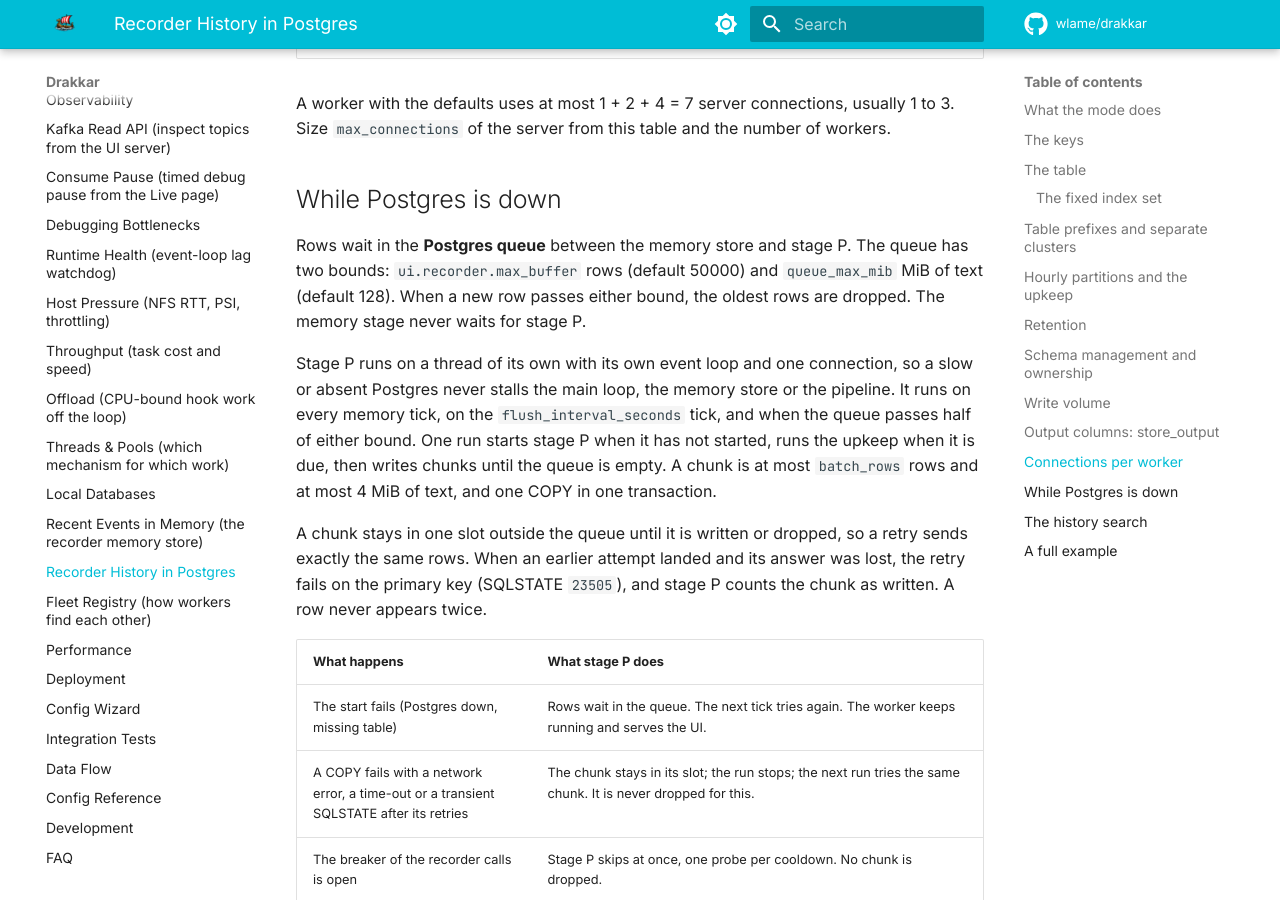
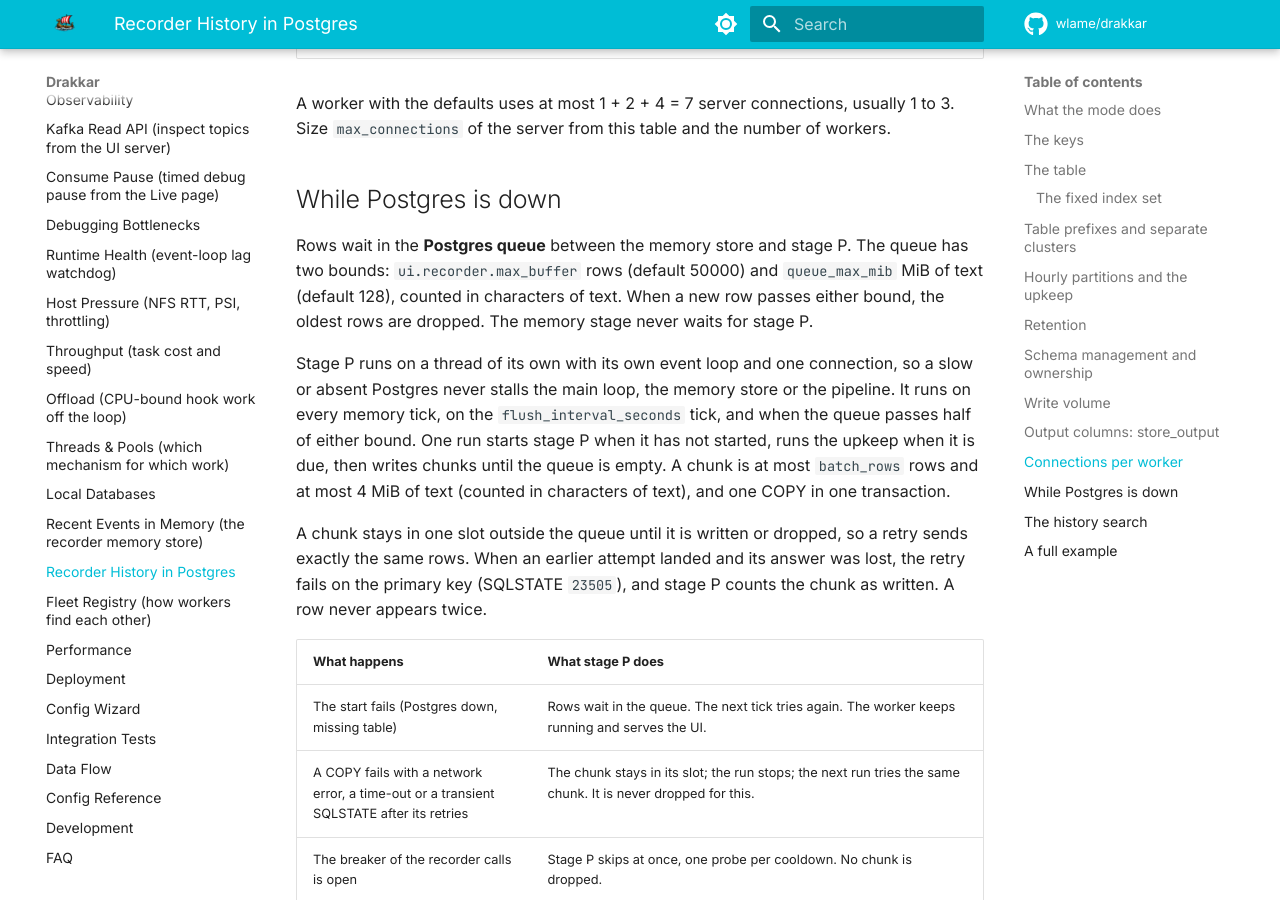
Before and after one commit to wlame/drakkar, an MkDocs documentation site: the page built from docs/recorder-postgres.md, in a window 1280 px wide and 900 px high, scrolled down 9668 px. Built offline with MkDocs 1.6.1 and Material for MkDocs 9.7.7, drawn with Linux system fonts in a browser that asks for light colours; comment, search, counter and statistics services are not loaded; some of the changed text lies outside the part shown.

Commit message:
Make the postgres recorder wording exact.

````diff
--- a/docs/recorder-postgres.md
+++ b/docs/recorder-postgres.md
@@ -67,7 +67,7 @@
       retention_hours: 6          # written into the table when this worker creates it
       store_output: false         # send the stdout and stderr columns to Postgres
       batch_rows: 5000            # most rows in one COPY
-      queue_max_mib: 128          # most text data waiting for Postgres
+      queue_max_mib: 128          # most text waiting for Postgres, counted in characters
       resilience: {}              # timeout, retries, backoff and breaker of the recorder calls
 ```
 
@@ -387,7 +387,7 @@
 
 Rows wait in the **Postgres queue** between the memory store and stage P. The
 queue has two bounds: `ui.recorder.max_buffer` rows (default 50000) and
-`queue_max_mib` MiB of text (default 128). When a new row passes either bound,
+`queue_max_mib` MiB of text (default 128), counted in characters of text. When a new row passes either bound,
 the oldest rows are dropped. The memory stage never waits for stage P.
 
 Stage P runs on a thread of its own with its own event loop and one
@@ -396,7 +396,7 @@
 `flush_interval_seconds` tick, and when the queue passes half of either
 bound. One run starts stage P when it has not started, runs the upkeep when
 it is due, then writes chunks until the queue is empty. A chunk is at most
-`batch_rows` rows and at most 4 MiB of text, and one COPY in one transaction.
+`batch_rows` rows and at most 4 MiB of text (counted in characters of text), and one COPY in one transaction.
 
 A chunk stays in one slot outside the queue until it is written or dropped,
 so a retry sends exactly the same rows. When an earlier attempt landed and
````
Also changed, not shown: other parts of docs/recorder-postgres.md (+1 -1 lines), docs/configuration.md (+1 -1 lines), 2 other files.
